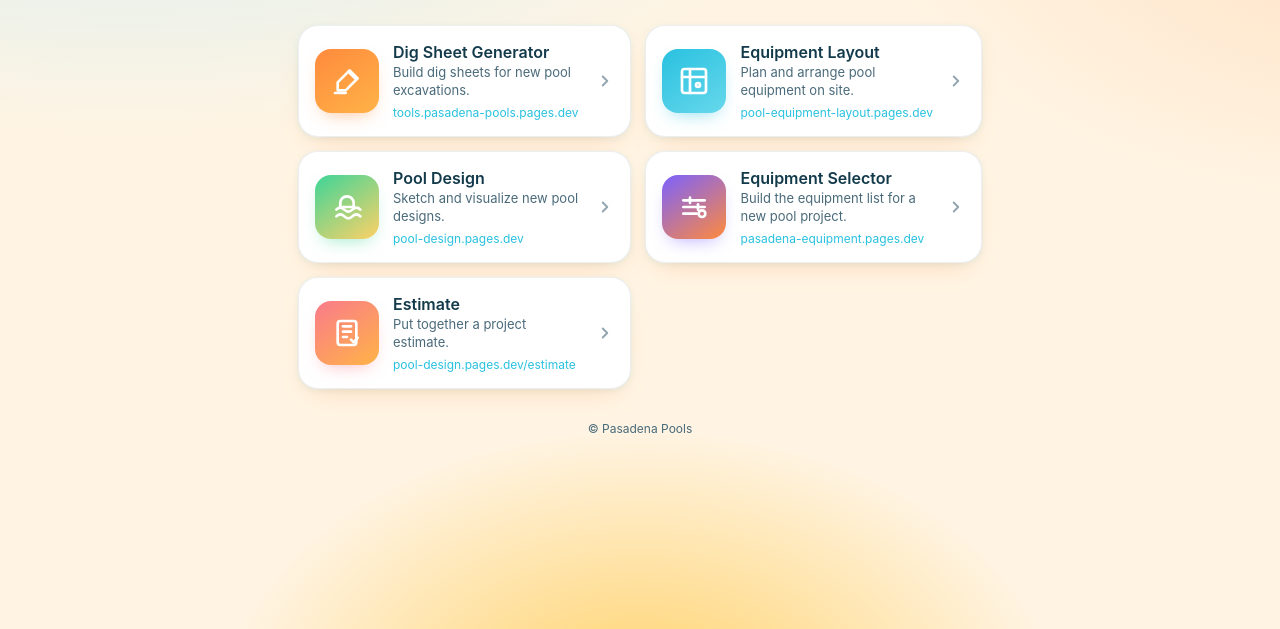
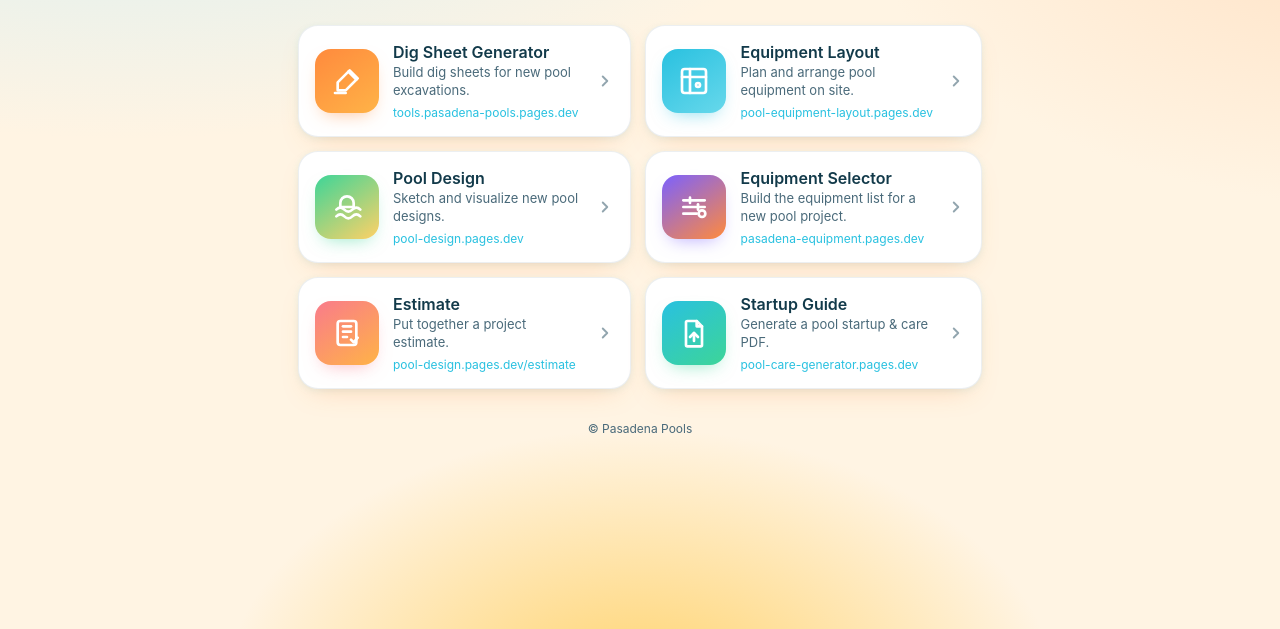
Before and after one commit to smcramer-droid/cramer, a plain HTML site: page index.html in a window 1280 px wide. Shown: the part 171-800 px from the top of the page. Drawn offline with Linux system fonts and the light colour scheme.

Commit message:
Add Startup Guide card to launcher (#10)
Co-authored-by: Claude <noreply@anthropic.com>

```diff
--- a/index.html
+++ b/index.html
@@ -189,6 +189,11 @@
         box-shadow: 0 8px 18px -8px rgba(249, 123, 139, 0.55);
       }
 
+      .tool--startup .tool-icon {
+        background: linear-gradient(145deg, #29c1e0 0%, #3dd598 100%);
+        box-shadow: 0 8px 18px -8px rgba(61, 213, 152, 0.55);
+      }
+
       .tool-icon svg {
         width: 32px;
         height: 32px;
@@ -342,6 +347,25 @@
             <polyline points="9 18 15 12 9 6" />
           </svg>
         </a>
+
+        <a class="tool tool--startup" href="https://887ae77d.pool-care-generator.pages.dev" target="_blank" rel="noopener">
+          <span class="tool-icon" aria-hidden="true">
+            <svg viewBox="0 0 24 24" fill="none" stroke="currentColor" stroke-width="2" stroke-linecap="round" stroke-linejoin="round">
+              <path d="M7 3h7l4 4v14a1 1 0 0 1-1 1H7a1 1 0 0 1-1-1V4a1 1 0 0 1 1-1Z" />
+              <path d="M14 3v4h4" />
+              <path d="M12 12v6" />
+              <path d="M9 15l3-3 3 3" />
+            </svg>
+          </span>
+          <div class="tool-body">
+            <p class="tool-title">Startup Guide</p>
+            <p class="tool-desc">Generate a pool startup &amp; care PDF.</p>
+            <p class="tool-url">pool-care-generator.pages.dev</p>
+          </div>
+          <svg class="tool-chevron" width="18" height="18" viewBox="0 0 24 24" fill="none" stroke="currentColor" stroke-width="2.5" stroke-linecap="round" stroke-linejoin="round" aria-hidden="true">
+            <polyline points="9 18 15 12 9 6" />
+          </svg>
+        </a>
       </main>
 
       <footer>
```
